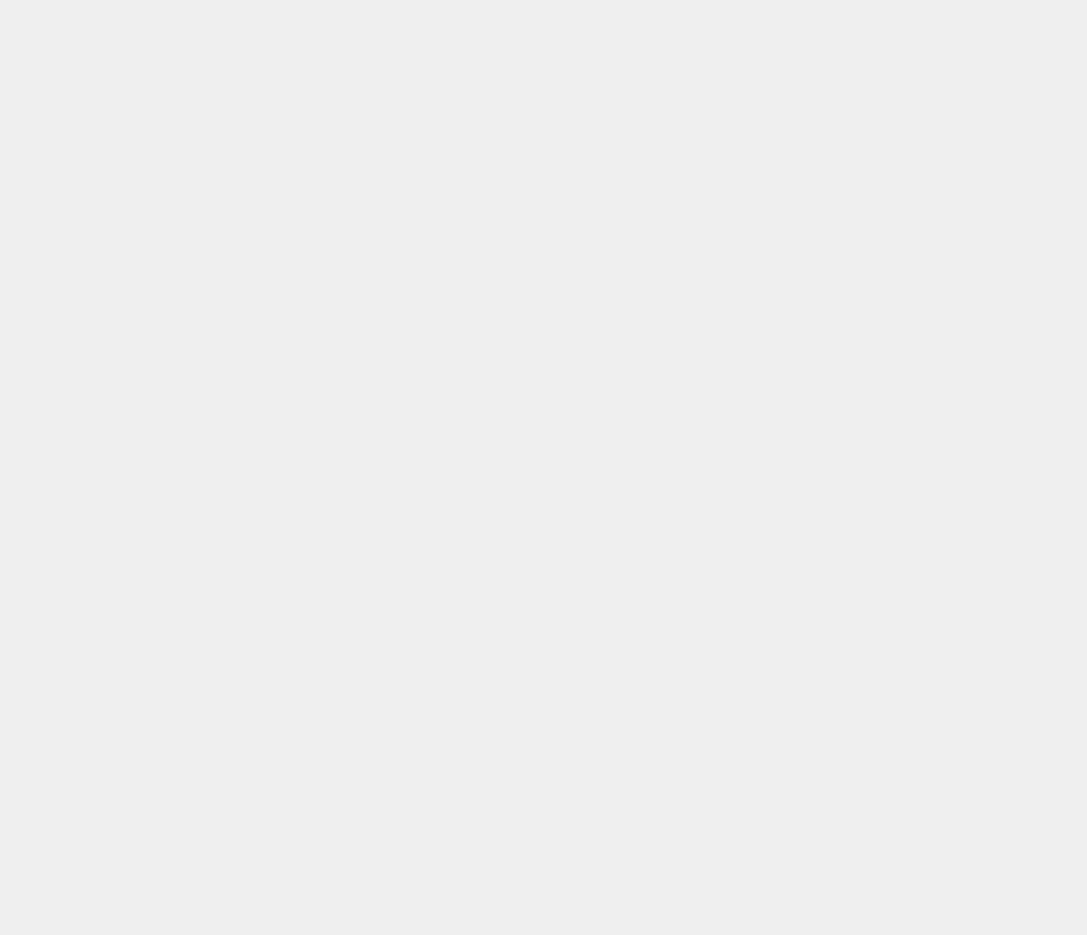
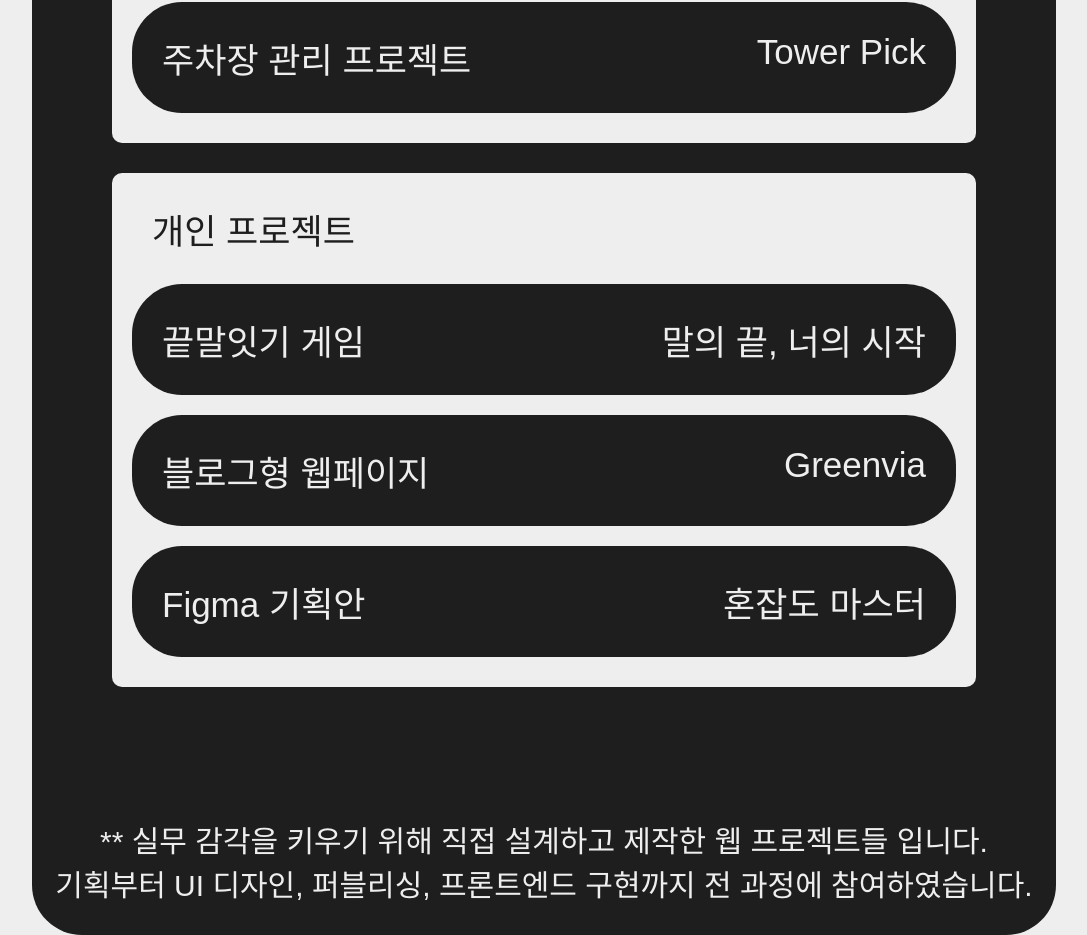
Before and after one commit to gyuhyeon6201/portfolio_hgh, a React (Create React App) app: page / in a window 1280 px wide. Shown: the part 4521-5456 px from the top of the page, without its empty margins (96-1183 px from the left). Before the commit the page ends 3751 px from the top, so only its background shows below. Built offline with nearby package versions, Linux system fonts and the light colour scheme; a web font is replaced by a local one.

Commit message:
upadate project prev

```diff
--- a/src/components/MainPage.js
+++ b/src/components/MainPage.js
@@ -1,6 +1,7 @@
 import HomePage from "./HomePage";
 import AboutMe from "./AboutMe";
 import SkillsTools from "./SkillsTools";
+import MainProject from "./MainProject";
 
 const MainPage = () => {
   return (
@@ -8,6 +9,7 @@ const MainPage = () => {
       <HomePage />
       <AboutMe />
       <SkillsTools />
+      <MainProject />
     </div>
   );
 };
--- /dev/null
+++ b/src/components/MainProject.js
@@ -0,0 +1,47 @@
+const MainProject = () => {
+  return (
+    <div className="main-project">
+      <h1 className="title">
+        MY WORKS <br />
+        AND PROJECTS
+      </h1>
+      <div className="main-wrap">
+        <div className="main-team">
+          <p className="main-subtitle">팀 프로젝트</p>
+          <div className="main-subwrap">
+            <p>쇼핑몰 프로젝트</p>
+            <p>Puppy Party!</p>
+          </div>
+          <div className="main-subwrap">
+            <p>주차장 관리 프로젝트</p>
+            <p>Tower Pick</p>
+          </div>
+        </div>
+        <div className="main-team">
+          <p className="main-subtitle">개인 프로젝트</p>
+          <div className="main-subwrap">
+            <p>끝말잇기 게임</p>
+            <p>말의 끝, 너의 시작</p>
+          </div>
+          <div className="main-subwrap">
+            <p>블로그형 웹페이지</p>
+            <p>Greenvia</p>
+          </div>
+          <div className="main-subwrap">
+            <p>Figma 기획안</p>
+            <p>혼잡도 마스터</p>
+          </div>
+        </div>
+      </div>
+      <p className="guide">
+        ** 실무 감각을 키우기 위해 직접 설계하고 제작한 웹 프로젝트들 입니다.
+      </p>
+      <p className="guide">
+        기획부터 UI 디자인, 퍼블리싱, 프론트엔드 구현까지 전 과정에
+        참여하였습니다.
+      </p>
+    </div>
+  );
+};
+
+export default MainProject;
--- a/src/components/SkillsTools.js
+++ b/src/components/SkillsTools.js
@@ -4,6 +4,7 @@ const SkillsTools = () => {
   return (
     <div className="skills-tools">
       <h1 className="title">SKILLS&TOOLS</h1>
+      {/* 임시로 이미지 삽입 -> 각각의 div로 제작하여 gird 사용 및 hover 효과 삽입 예정 */}
       <img src={`${process.env.PUBLIC_URL}/images/skills_tools.png`} />
     </div>
   );
--- a/src/styles/global.scss
+++ b/src/styles/global.scss
@@ -7,3 +7,4 @@
 @import "./homePage.scss";
 @import "./aboutMe.scss";
 @import "./skillsTools.scss";
+@import "./mainProject.scss";
--- /dev/null
+++ b/src/styles/mainProject.scss
@@ -0,0 +1,34 @@
+.main-project {
+  margin-bottom: 30px;
+}
+.main-wrap {
+  width: 864px;
+  margin: 80px auto 130px;
+  @include font-style(35px, normal, 500);
+  display: flex;
+  flex-direction: column;
+  gap: 30px;
+}
+.main-team {
+  padding: 20px 20px 30px;
+  display: flex;
+  flex-direction: column;
+  gap: 20px;
+  background-color: $color-font;
+  text-align: left;
+  border-radius: 10px;
+}
+.main-subtitle {
+  padding: 10px 20px;
+  color: $color-bg;
+}
+.main-subwrap {
+  padding: 30px;
+  background-color: $color-bg;
+  display: flex;
+  justify-content: space-between;
+  border-radius: 50px;
+}
+.guide {
+  @include font-style(30px, normal, 400);
+}
```
